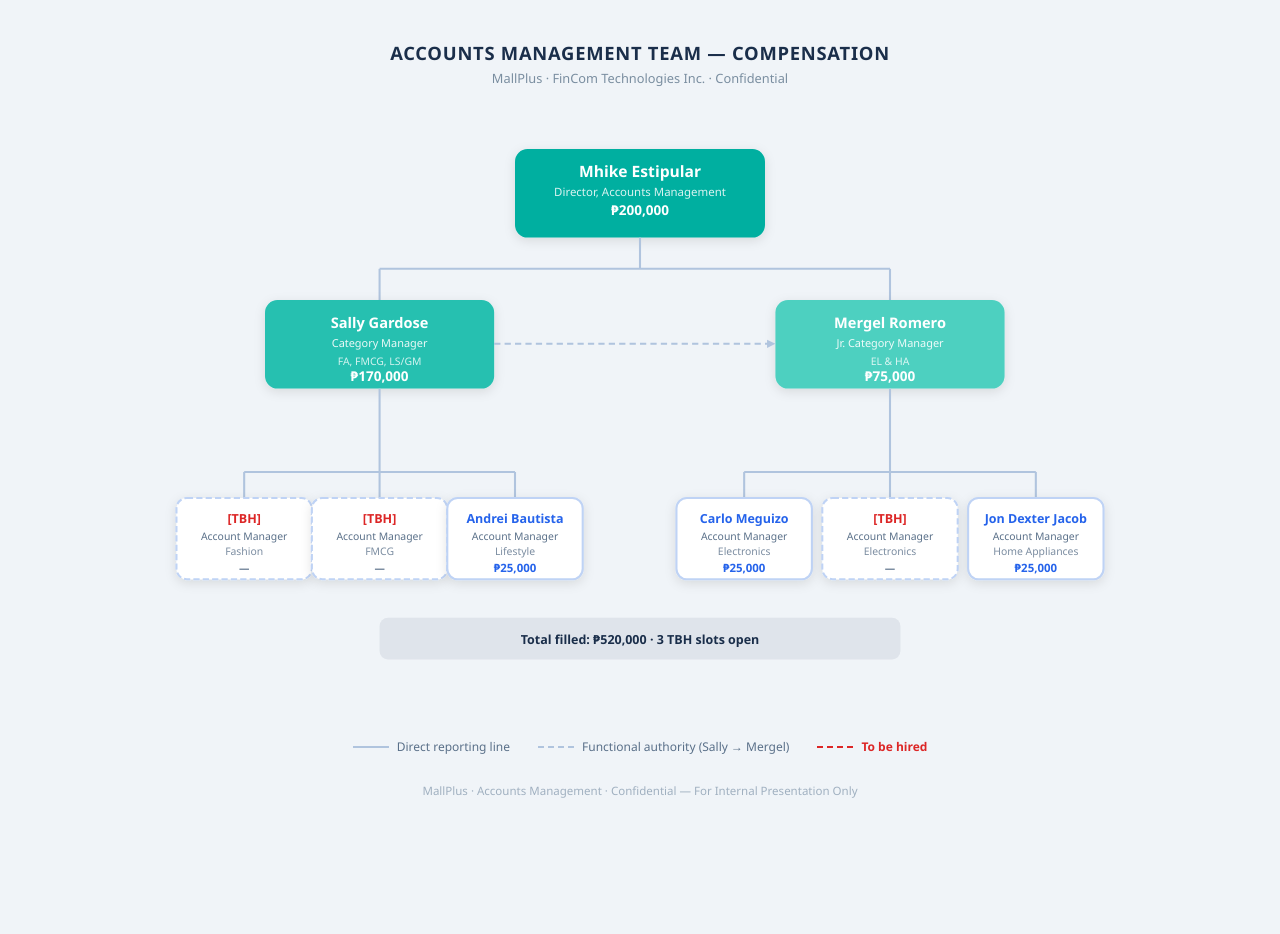
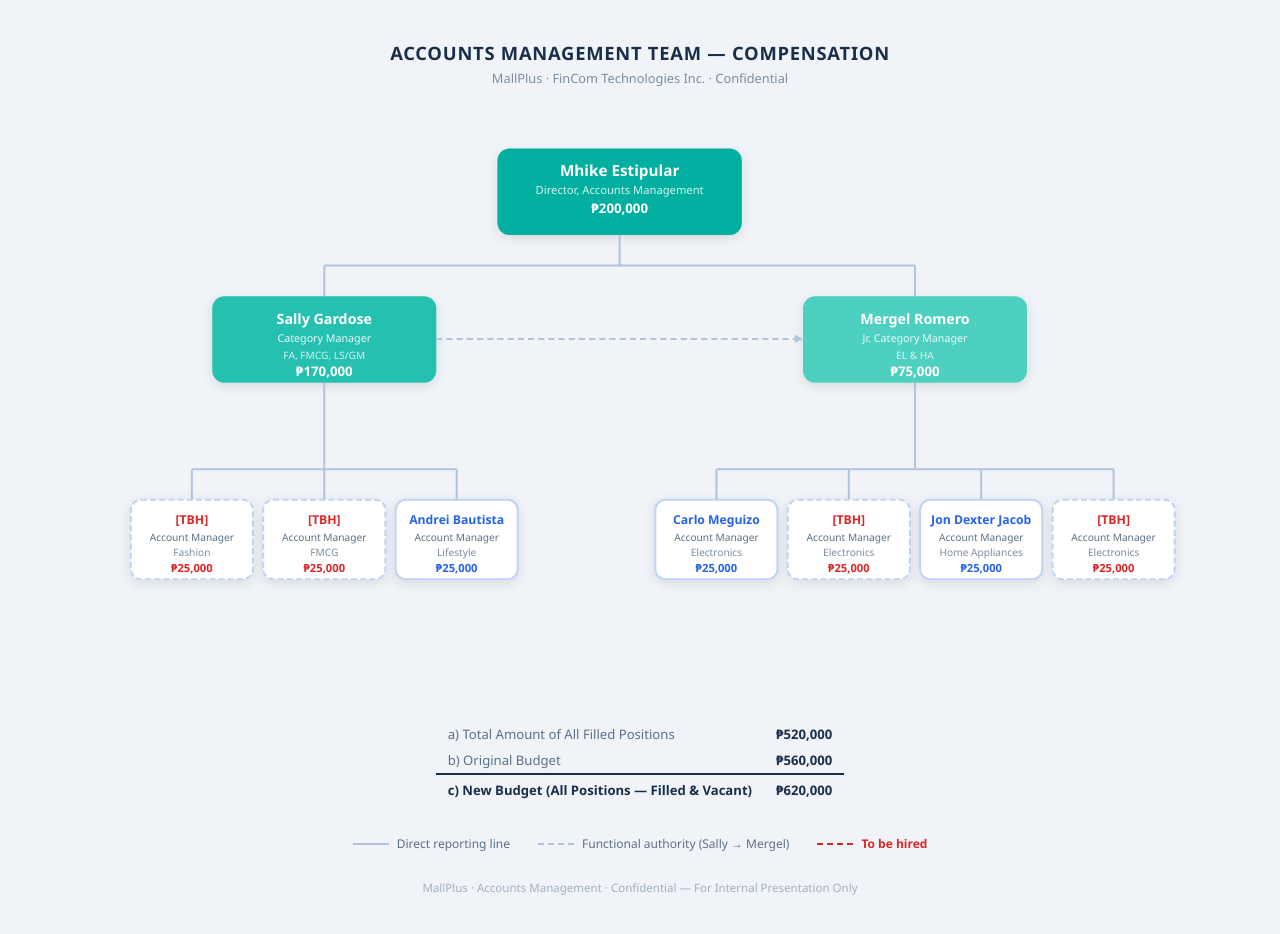
Before and after one commit to AiyeLBot/am-org-chart-comp, a plain HTML site: page index.html in a window 1280 px wide. Before the commit the page ends 858 px from the top, so only its background shows below. Drawn offline with Linux system fonts and the light colour scheme.

Commit message:
Fixed spacing (10px gaps), added 4th AM Electronics, all vacancies ₱25K, summary table ₱520K/₱560K/₱620K

```diff
--- a/index.html
+++ b/index.html
@@ -39,6 +39,29 @@
     .legend-dotted { width: 36px; height: 0; border-top: 2px dashed #b0c4de; }
     .legend-dashed-red { width: 36px; height: 0; border-top: 2px dashed #dc2626; }
     .legend-red-text { color: #dc2626; font-weight: 600; }
+    .summary-table {
+      margin-top: 12px;
+      width: 100%;
+      max-width: 520px;
+      border-collapse: collapse;
+      font-family: 'Segoe UI', Arial, sans-serif;
+      font-size: 0.82rem;
+    }
+    .summary-table td {
+      padding: 4px 12px;
+      color: #1a2e4a;
+    }
+    .summary-table td:last-child {
+      text-align: right;
+      font-weight: 600;
+    }
+    .summary-table .label { color: #5a7089; font-weight: 400; }
+    .summary-table .total-row td {
+      border-top: 2px solid #1a2e4a;
+      padding-top: 6px;
+      font-weight: 700;
+      color: #1a2e4a;
+    }
     footer { margin-top: 28px; font-size: 0.72rem; color: #a0b0c0; text-align: center; }
   </style>
 </head>
@@ -50,9 +73,9 @@
 </header>
 
 <svg
-  viewBox="0 0 960 560"
+  viewBox="0 0 1080 560"
   width="100%"
-  style="max-width:1000px; display:block;"
+  style="max-width:1100px; display:block;"
   xmlns="http://www.w3.org/2000/svg"
   font-family="'Segoe UI', Arial, sans-serif"
 >
@@ -62,107 +85,120 @@
     </filter>
   </defs>
 
-  <!-- ═══════════════════════════════════════ -->
-  <!--  DIRECTOR — Mhike Estipular            -->
-  <!--  Box taller to fit 4 lines (salary)   -->
-  <!-- ═══════════════════════════════════════ -->
-  <rect x="360" y="25" width="240" height="85" rx="12" fill="#00AFA0" filter="url(#shadow)"/>
-  <text x="480" y="52" text-anchor="middle" fill="white" font-weight="700" font-size="15">Mhike Estipular</text>
-  <text x="480" y="70" text-anchor="middle" fill="white" font-size="11" opacity="0.85">Director, Accounts Management</text>
-  <text x="480" y="88" text-anchor="middle" fill="white" font-size="13" font-weight="700">₱200,000</text>
+  <!-- DIRECTOR — Mhike Estipular — ₱200K -->
+  <rect x="400" y="25" width="240" height="85" rx="12" fill="#00AFA0" filter="url(#shadow)"/>
+  <text x="520" y="52" text-anchor="middle" fill="white" font-weight="700" font-size="15">Mhike Estipular</text>
+  <text x="520" y="70" text-anchor="middle" fill="white" font-size="11" opacity="0.85">Director, Accounts Management</text>
+  <text x="520" y="88" text-anchor="middle" fill="white" font-size="13" font-weight="700">₱200,000</text>
 
   <!-- V-line: Director → fork -->
-  <line x1="480" y1="110" x2="480" y2="140" stroke="#b0c4de" stroke-width="2"/>
-  <line x1="230" y1="140" x2="720" y2="140" stroke="#b0c4de" stroke-width="2"/>
+  <line x1="520" y1="110" x2="520" y2="140" stroke="#b0c4de" stroke-width="2"/>
+  <line x1="230" y1="140" x2="810" y2="140" stroke="#b0c4de" stroke-width="2"/>
   <line x1="230" y1="140" x2="230" y2="170" stroke="#b0c4de" stroke-width="2"/>
-  <line x1="720" y1="140" x2="720" y2="170" stroke="#b0c4de" stroke-width="2"/>
+  <line x1="810" y1="140" x2="810" y2="170" stroke="#b0c4de" stroke-width="2"/>
 
-  <!-- ═══════════════════════════════════════ -->
-  <!--  SALLY — Category Manager              -->
-  <!-- ═══════════════════════════════════════ -->
+  <!-- SALLY — Category Manager — ₱170K · cx=230 -->
   <rect x="120" y="170" width="220" height="85" rx="12" fill="#26C0B0" filter="url(#shadow)"/>
   <text x="230" y="197" text-anchor="middle" fill="white" font-weight="700" font-size="14">Sally Gardose</text>
   <text x="230" y="215" text-anchor="middle" fill="white" font-size="10.5" opacity="0.9">Category Manager</text>
   <text x="230" y="232" text-anchor="middle" fill="white" font-size="10" opacity="0.80">FA, FMCG, LS/GM</text>
   <text x="230" y="248" text-anchor="middle" fill="white" font-size="13" font-weight="700">₱170,000</text>
 
-  <!-- ═══════════════════════════════════════ -->
-  <!--  MERGEL — Jr. Category Manager         -->
-  <!-- ═══════════════════════════════════════ -->
-  <rect x="610" y="170" width="220" height="85" rx="12" fill="#4DD0C0" filter="url(#shadow)"/>
-  <text x="720" y="197" text-anchor="middle" fill="white" font-weight="700" font-size="14">Mergel Romero</text>
-  <text x="720" y="215" text-anchor="middle" fill="white" font-size="10.5" opacity="0.9">Jr. Category Manager</text>
-  <text x="720" y="232" text-anchor="middle" fill="white" font-size="10" opacity="0.80">EL &amp; HA</text>
-  <text x="720" y="248" text-anchor="middle" fill="white" font-size="13" font-weight="700">₱75,000</text>
+  <!-- MERGEL — Jr. Category Manager — ₱75K · cx=810 -->
+  <rect x="700" y="170" width="220" height="85" rx="12" fill="#4DD0C0" filter="url(#shadow)"/>
+  <text x="810" y="197" text-anchor="middle" fill="white" font-weight="700" font-size="14">Mergel Romero</text>
+  <text x="810" y="215" text-anchor="middle" fill="white" font-size="10.5" opacity="0.9">Jr. Category Manager</text>
+  <text x="810" y="232" text-anchor="middle" fill="white" font-size="10" opacity="0.80">EL &amp; HA</text>
+  <text x="810" y="248" text-anchor="middle" fill="white" font-size="13" font-weight="700">₱75,000</text>
 
   <!-- Dotted line: Sally → Mergel -->
-  <path d="M340,212 L480,212 L480,212 L610,212"
+  <path d="M340,212 L520,212 L520,212 L700,212"
     fill="none" stroke="#b0c4de" stroke-width="2" stroke-dasharray="6,4"/>
-  <polygon points="610,212 602,208 602,216" fill="#b0c4de"/>
+  <polygon points="700,212 692,208 692,216" fill="#b0c4de"/>
 
-  <!-- Sally → AMs at y=360, w=130, 18px gaps -->
-  <!-- Centers: cx=100, cx=230, cx=360 -->
-  <line x1="230" y1="255" x2="230" y2="335" stroke="#b0c4de" stroke-width="2"/>
-  <line x1="100" y1="335" x2="360" y2="335" stroke="#b0c4de" stroke-width="2"/>
-  <line x1="100" y1="335" x2="100" y2="360" stroke="#b0c4de" stroke-width="2"/>
-  <line x1="230" y1="335" x2="230" y2="360" stroke="#b0c4de" stroke-width="2"/>
-  <line x1="360" y1="335" x2="360" y2="360" stroke="#b0c4de" stroke-width="2"/>
+  <!-- Sally → 3 AMs · cx=100, 230, 360 · w=120 · 10px gaps · y=370 -->
+  <line x1="230" y1="255" x2="230" y2="340" stroke="#b0c4de" stroke-width="2"/>
+  <line x1="100" y1="340" x2="360" y2="340" stroke="#b0c4de" stroke-width="2"/>
+  <line x1="100" y1="340" x2="100" y2="370" stroke="#b0c4de" stroke-width="2"/>
+  <line x1="230" y1="340" x2="230" y2="370" stroke="#b0c4de" stroke-width="2"/>
+  <line x1="360" y1="340" x2="360" y2="370" stroke="#b0c4de" stroke-width="2"/>
 
-  <!-- Sally AM1 — [TBH] Fashion  (no salary → TBD) -->
-  <rect x="35" y="360" width="130" height="78" rx="10" fill="white" stroke="#bfd3f5" stroke-width="2" stroke-dasharray="6,3" filter="url(#shadow)"/>
-  <text x="100" y="384" text-anchor="middle" fill="#dc2626" font-weight="700" font-size="12">[TBH]</text>
-  <text x="100" y="400" text-anchor="middle" fill="#5a7089" font-size="10">Account Manager</text>
-  <text x="100" y="415" text-anchor="middle" fill="#5a7089" font-size="10" opacity="0.8">Fashion</text>
-  <text x="100" y="431" text-anchor="middle" fill="#5a7089" font-size="10" font-weight="600">—</text>
+  <!-- Sally AM1 — [TBH] Fashion — ₱25K (vacant) -->
+  <rect x="40" y="370" width="120" height="78" rx="10" fill="white" stroke="#bfd3f5" stroke-width="2" stroke-dasharray="6,3" filter="url(#shadow)"/>
+  <text x="100" y="394" text-anchor="middle" fill="#dc2626" font-weight="700" font-size="12">[TBH]</text>
+  <text x="100" y="410" text-anchor="middle" fill="#5a7089" font-size="10">Account Manager</text>
+  <text x="100" y="425" text-anchor="middle" fill="#5a7089" font-size="10" opacity="0.8">Fashion</text>
+  <text x="100" y="441" text-anchor="middle" fill="#dc2626" font-size="11" font-weight="600">₱25,000</text>
 
-  <!-- Sally AM2 — [TBH] FMCG -->
-  <rect x="165" y="360" width="130" height="78" rx="10" fill="white" stroke="#bfd3f5" stroke-width="2" stroke-dasharray="6,3" filter="url(#shadow)"/>
-  <text x="230" y="384" text-anchor="middle" fill="#dc2626" font-weight="700" font-size="12">[TBH]</text>
-  <text x="230" y="400" text-anchor="middle" fill="#5a7089" font-size="10">Account Manager</text>
-  <text x="230" y="415" text-anchor="middle" fill="#5a7089" font-size="10" opacity="0.8">FMCG</text>
-  <text x="230" y="431" text-anchor="middle" fill="#5a7089" font-size="10" font-weight="600">—</text>
+  <!-- Sally AM2 — [TBH] FMCG — ₱25K (vacant) -->
+  <rect x="170" y="370" width="120" height="78" rx="10" fill="white" stroke="#bfd3f5" stroke-width="2" stroke-dasharray="6,3" filter="url(#shadow)"/>
+  <text x="230" y="394" text-anchor="middle" fill="#dc2626" font-weight="700" font-size="12">[TBH]</text>
+  <text x="230" y="410" text-anchor="middle" fill="#5a7089" font-size="10">Account Manager</text>
+  <text x="230" y="425" text-anchor="middle" fill="#5a7089" font-size="10" opacity="0.8">FMCG</text>
+  <text x="230" y="441" text-anchor="middle" fill="#dc2626" font-size="11" font-weight="600">₱25,000</text>
 
-  <!-- Sally AM3 — Andrei Bautista Lifestyle -->
-  <rect x="295" y="360" width="130" height="78" rx="10" fill="white" stroke="#bfd3f5" stroke-width="2" filter="url(#shadow)"/>
-  <text x="360" y="384" text-anchor="middle" fill="#2563eb" font-weight="700" font-size="12">Andrei Bautista</text>
-  <text x="360" y="400" text-anchor="middle" fill="#5a7089" font-size="10">Account Manager</text>
-  <text x="360" y="415" text-anchor="middle" fill="#5a7089" font-size="10" opacity="0.8">Lifestyle</text>
-  <text x="360" y="431" text-anchor="middle" fill="#2563eb" font-size="11" font-weight="600">₱25,000</text>
+  <!-- Sally AM3 — Andrei Bautista — Lifestyle — ₱25K (filled) -->
+  <rect x="300" y="370" width="120" height="78" rx="10" fill="white" stroke="#bfd3f5" stroke-width="2" filter="url(#shadow)"/>
+  <text x="360" y="394" text-anchor="middle" fill="#2563eb" font-weight="700" font-size="12">Andrei Bautista</text>
+  <text x="360" y="410" text-anchor="middle" fill="#5a7089" font-size="10">Account Manager</text>
+  <text x="360" y="425" text-anchor="middle" fill="#5a7089" font-size="10" opacity="0.8">Lifestyle</text>
+  <text x="360" y="441" text-anchor="middle" fill="#2563eb" font-size="11" font-weight="600">₱25,000</text>
 
-  <!-- Mergel → AMs at y=360 -->
-  <!-- Centers: cx=580, cx=720, cx=860 -->
-  <line x1="720" y1="255" x2="720" y2="335" stroke="#b0c4de" stroke-width="2"/>
-  <line x1="580" y1="335" x2="860" y2="335" stroke="#b0c4de" stroke-width="2"/>
-  <line x1="580" y1="335" x2="580" y2="360" stroke="#b0c4de" stroke-width="2"/>
-  <line x1="720" y1="335" x2="720" y2="360" stroke="#b0c4de" stroke-width="2"/>
-  <line x1="860" y1="335" x2="860" y2="360" stroke="#b0c4de" stroke-width="2"/>
+  <!-- Mergel → 4 AMs · cx=615, 745, 875, 1005 · w=120 · 10px gaps · y=370 -->
+  <line x1="810" y1="255" x2="810" y2="340" stroke="#b0c4de" stroke-width="2"/>
+  <line x1="615" y1="340" x2="1005" y2="340" stroke="#b0c4de" stroke-width="2"/>
+  <line x1="615" y1="340" x2="615" y2="370" stroke="#b0c4de" stroke-width="2"/>
+  <line x1="745" y1="340" x2="745" y2="370" stroke="#b0c4de" stroke-width="2"/>
+  <line x1="875" y1="340" x2="875" y2="370" stroke="#b0c4de" stroke-width="2"/>
+  <line x1="1005" y1="340" x2="1005" y2="370" stroke="#b0c4de" stroke-width="2"/>
 
-  <!-- Mergel AM1 — Carlo Meguizo — Electronics — 25K -->
-  <rect x="515" y="360" width="130" height="78" rx="10" fill="white" stroke="#bfd3f5" stroke-width="2" filter="url(#shadow)"/>
-  <text x="580" y="384" text-anchor="middle" fill="#2563eb" font-weight="700" font-size="12">Carlo Meguizo</text>
-  <text x="580" y="400" text-anchor="middle" fill="#5a7089" font-size="10">Account Manager</text>
-  <text x="580" y="415" text-anchor="middle" fill="#5a7089" font-size="10" opacity="0.8">Electronics</text>
-  <text x="580" y="431" text-anchor="middle" fill="#2563eb" font-size="11" font-weight="600">₱25,000</text>
+  <!-- Mergel AM1 — Carlo Meguizo — Electronics — ₱25K (filled) -->
+  <rect x="555" y="370" width="120" height="78" rx="10" fill="white" stroke="#bfd3f5" stroke-width="2" filter="url(#shadow)"/>
+  <text x="615" y="394" text-anchor="middle" fill="#2563eb" font-weight="700" font-size="12">Carlo Meguizo</text>
+  <text x="615" y="410" text-anchor="middle" fill="#5a7089" font-size="10">Account Manager</text>
+  <text x="615" y="425" text-anchor="middle" fill="#5a7089" font-size="10" opacity="0.8">Electronics</text>
+  <text x="615" y="441" text-anchor="middle" fill="#2563eb" font-size="11" font-weight="600">₱25,000</text>
 
-  <!-- Mergel AM2 — [TBH] — Electronics -->
-  <rect x="655" y="360" width="130" height="78" rx="10" fill="white" stroke="#bfd3f5" stroke-width="2" stroke-dasharray="6,3" filter="url(#shadow)"/>
-  <text x="720" y="384" text-anchor="middle" fill="#dc2626" font-weight="700" font-size="12">[TBH]</text>
-  <text x="720" y="400" text-anchor="middle" fill="#5a7089" font-size="10">Account Manager</text>
-  <text x="720" y="415" text-anchor="middle" fill="#5a7089" font-size="10" opacity="0.8">Electronics</text>
-  <text x="720" y="431" text-anchor="middle" fill="#5a7089" font-size="10" font-weight="600">—</text>
+  <!-- Mergel AM2 — [TBH] — Electronics — ₱25K (vacant) -->
+  <rect x="685" y="370" width="120" height="78" rx="10" fill="white" stroke="#bfd3f5" stroke-width="2" stroke-dasharray="6,3" filter="url(#shadow)"/>
+  <text x="745" y="394" text-anchor="middle" fill="#dc2626" font-weight="700" font-size="12">[TBH]</text>
+  <text x="745" y="410" text-anchor="middle" fill="#5a7089" font-size="10">Account Manager</text>
+  <text x="745" y="425" text-anchor="middle" fill="#5a7089" font-size="10" opacity="0.8">Electronics</text>
+  <text x="745" y="441" text-anchor="middle" fill="#dc2626" font-size="11" font-weight="600">₱25,000</text>
 
-  <!-- Mergel AM3 — Jon Dexter Jacob — Home Appliances — 25K -->
-  <rect x="795" y="360" width="130" height="78" rx="10" fill="white" stroke="#bfd3f5" stroke-width="2" filter="url(#shadow)"/>
-  <text x="860" y="384" text-anchor="middle" fill="#2563eb" font-weight="700" font-size="12">Jon Dexter Jacob</text>
-  <text x="860" y="400" text-anchor="middle" fill="#5a7089" font-size="10">Account Manager</text>
-  <text x="860" y="415" text-anchor="middle" fill="#5a7089" font-size="10" opacity="0.8">Home Appliances</text>
-  <text x="860" y="431" text-anchor="middle" fill="#2563eb" font-size="11" font-weight="600">₱25,000</text>
+  <!-- Mergel AM3 — Jon Dexter Jacob — Home Appliances — ₱25K (filled) -->
+  <rect x="815" y="370" width="120" height="78" rx="10" fill="white" stroke="#bfd3f5" stroke-width="2" filter="url(#shadow)"/>
+  <text x="875" y="394" text-anchor="middle" fill="#2563eb" font-weight="700" font-size="12">Jon Dexter Jacob</text>
+  <text x="875" y="410" text-anchor="middle" fill="#5a7089" font-size="10">Account Manager</text>
+  <text x="875" y="425" text-anchor="middle" fill="#5a7089" font-size="10" opacity="0.8">Home Appliances</text>
+  <text x="875" y="441" text-anchor="middle" fill="#2563eb" font-size="11" font-weight="600">₱25,000</text>
 
-  <!-- Bottom summary bar -->
-  <rect x="230" y="475" width="500" height="40" rx="8" fill="#1a2e4a" opacity="0.08"/>
-  <text x="480" y="500" text-anchor="middle" fill="#1a2e4a" font-size="12" font-weight="600">Total filled: ₱520,000 · 3 TBH slots open</text>
+  <!-- Mergel AM4 — [TBH (NEW)] — Electronics — ₱25K (vacant) -->
+  <rect x="945" y="370" width="120" height="78" rx="10" fill="white" stroke="#bfd3f5" stroke-width="2" stroke-dasharray="6,3" filter="url(#shadow)"/>
+  <text x="1005" y="394" text-anchor="middle" fill="#dc2626" font-weight="700" font-size="12">[TBH]</text>
+  <text x="1005" y="410" text-anchor="middle" fill="#5a7089" font-size="10">Account Manager</text>
+  <text x="1005" y="425" text-anchor="middle" fill="#5a7089" font-size="10" opacity="0.8">Electronics</text>
+  <text x="1005" y="441" text-anchor="middle" fill="#dc2626" font-size="11" font-weight="600">₱25,000</text>
 
 </svg>
+
+<!-- Summary Remarks -->
+<div style="display:flex; justify-content:center; margin-top:16px;">
+<table class="summary-table">
+  <tr>
+    <td class="label">a) Total Amount of All Filled Positions</td>
+    <td>₱520,000</td>
+  </tr>
+  <tr>
+    <td class="label">b) Original Budget</td>
+    <td>₱560,000</td>
+  </tr>
+  <tr class="total-row">
+    <td>c) New Budget (All Positions — Filled &amp; Vacant)</td>
+    <td>₱620,000</td>
+  </tr>
+</table>
+</div>
 
 <div class="legend">
   <div class="legend-item">
```
